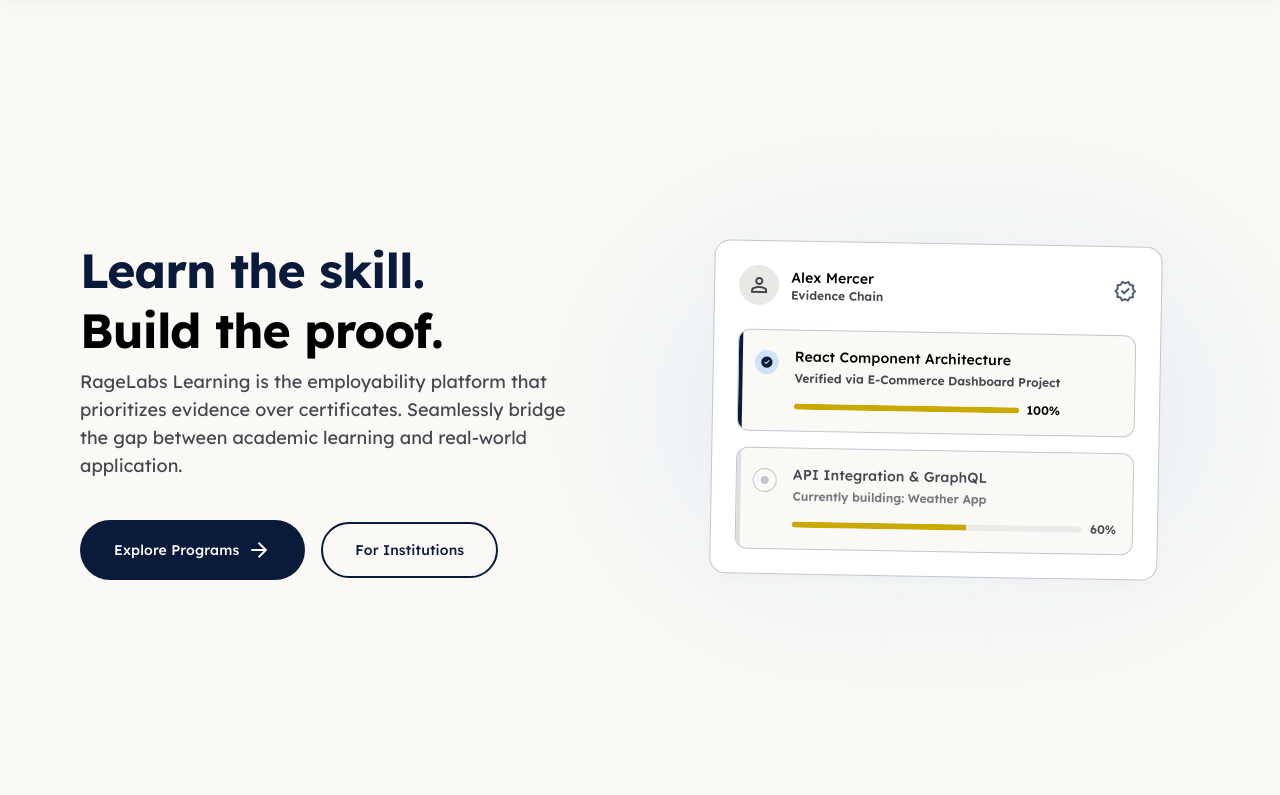
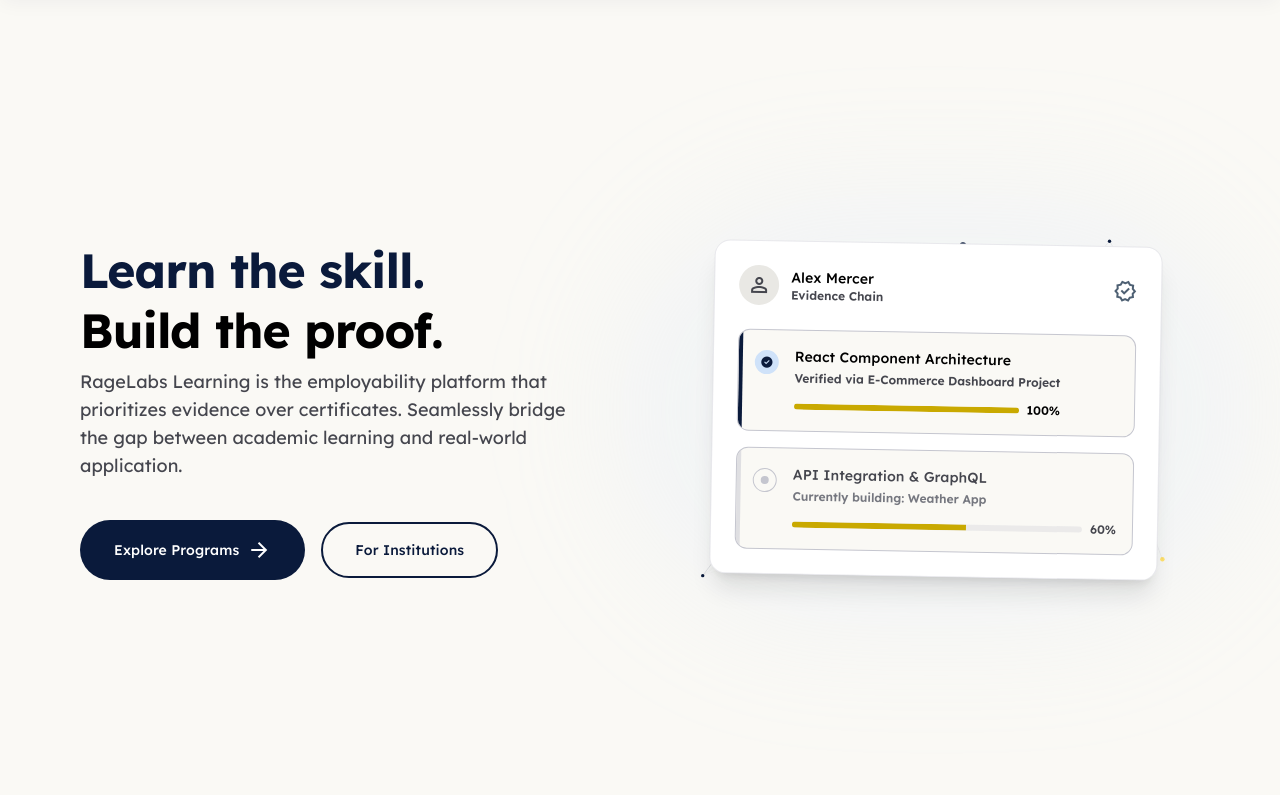
Before and after one commit to Ronit-rout/Edu_Tech, a Django app: page / in a window 1280 px wide. Shown: the part 64-859 px from the top of the page. Run offline with Django 5.2, Linux system fonts and the light colour scheme; some libraries are stand-ins or nearby versions.

Commit message:
Add loading progress bar transition and connected canvas skills animation background

```diff
--- a/templates/base.html
+++ b/templates/base.html
@@ -165,7 +165,36 @@
     {% block extra_head %}{% endblock %}
 </head>
 <body class="bg-surface-bright text-on-surface antialiased min-h-screen flex flex-col selection:bg-secondary-container selection:text-on-secondary-container">
+    <!-- Top-aligned smooth page loader bar -->
+    <div id="page-loader" class="fixed top-0 left-0 h-1 bg-[#ffe16d] z-50 transition-all duration-300 w-0" style="width: 0%; opacity: 1;"></div>
+
     {% block body %}{% endblock %}
+
+    <script>
+        // Smooth transition page-loader animation
+        window.addEventListener('DOMContentLoaded', () => {
+            const loader = document.getElementById('page-loader');
+            if (loader) {
+                loader.style.width = '100%';
+                setTimeout(() => {
+                    loader.style.opacity = '0';
+                    setTimeout(() => {
+                        loader.style.width = '0%';
+                    }, 300);
+                }, 300);
+            }
+        });
+        window.addEventListener('beforeunload', () => {
+            const loader = document.getElementById('page-loader');
+            if (loader) {
+                loader.style.opacity = '1';
+                loader.style.width = '0%';
+                setTimeout(() => {
+                    loader.style.width = '80%';
+                }, 10);
+            }
+        });
+    </script>
     {% block extra_js %}{% endblock %}
 </body>
 </html>
--- a/templates/learning/index.html
+++ b/templates/learning/index.html
@@ -26,9 +26,10 @@
         </div>
     </div>
     <!-- Hero Visual -->
-    <div class="w-full lg:w-1/2 relative mt-12 lg:mt-0">
-        <div class="absolute top-1/2 left-1/2 -translate-x-1/2 -translate-y-1/2 w-[120%] h-[120%] bg-secondary-container/30 rounded-full blur-3xl -z-10"></div>
-        <div class="relative w-full max-w-md mx-auto card-level-2 rounded-2xl p-6 rotate-1 hover:rotate-0 transition-transform duration-500">
+    <div class="w-full lg:w-1/2 relative mt-12 lg:mt-0 min-h-[350px] flex items-center justify-center">
+        <canvas id="skills-network-canvas" class="absolute inset-0 w-full h-full -z-10"></canvas>
+        <div class="absolute top-1/2 left-1/2 -translate-x-1/2 -translate-y-1/2 w-[120%] h-[120%] bg-secondary-container/20 rounded-full blur-3xl -z-20"></div>
+        <div class="relative w-full max-w-md mx-auto card-level-2 rounded-2xl p-6 rotate-1 hover:rotate-0 transition-transform duration-500 shadow-xl border border-outline-variant/40">
             <div class="flex justify-between items-center mb-6">
                 <div class="flex items-center gap-3">
                     <div class="w-10 h-10 rounded-full bg-surface-container-high flex items-center justify-center">
@@ -223,3 +224,92 @@
     </div>
 </section>
 {% endblock %}
+
+{% block extra_js %}
+<script>
+    // Canvas connected node network animation ("connecting sticks/evidence links")
+    (function() {
+        const canvas = document.getElementById('skills-network-canvas');
+        if (!canvas) return;
+        const ctx = canvas.getContext('2d');
+
+        let width = canvas.width = canvas.offsetWidth;
+        let height = canvas.height = canvas.offsetHeight;
+
+        const particles = [];
+        const maxParticles = 35;
+        const connectionDist = 110;
+
+        class Particle {
+            constructor() {
+                this.x = Math.random() * width;
+                this.y = Math.random() * height;
+                this.vx = (Math.random() - 0.5) * 0.4;
+                this.vy = (Math.random() - 0.5) * 0.4;
+                this.radius = Math.random() * 2 + 1.5;
+                this.color = Math.random() > 0.45 ? '#0a1a3b' : '#ffe16d';
+            }
+            update() {
+                this.x += this.vx;
+                this.y += this.vy;
+
+                if (this.x < 0 || this.x > width) this.vx *= -1;
+                if (this.y < 0 || this.y > height) this.vy *= -1;
+            }
+            draw() {
+                ctx.beginPath();
+                ctx.arc(this.x, this.y, this.radius, 0, Math.PI * 2);
+                ctx.fillStyle = this.color;
+                ctx.fill();
+            }
+        }
+
+        function init() {
+            for (let i = 0; i < maxParticles; i++) {
+                particles.push(new Particle());
+            }
+        }
+
+        function animate() {
+            ctx.clearRect(0, 0, width, height);
+
+            // Update & Draw
+            for (let i = 0; i < particles.length; i++) {
+                particles[i].update();
+                particles[i].draw();
+            }
+
+            // Draw connecting lines ("sticks")
+            for (let i = 0; i < particles.length; i++) {
+                for (let j = i + 1; j < particles.length; j++) {
+                    const dx = particles[i].x - particles[j].x;
+                    const dy = particles[i].y - particles[j].y;
+                    const dist = Math.sqrt(dx * dx + dy * dy);
+
+                    if (dist < connectionDist) {
+                        const alpha = (1 - (dist / connectionDist)) * 0.18;
+                        ctx.beginPath();
+                        ctx.moveTo(particles[i].x, particles[i].y);
+                        ctx.lineTo(particles[j].x, particles[j].y);
+                        ctx.strokeStyle = `rgba(10, 26, 59, ${alpha})`;
+                        ctx.lineWidth = 0.9;
+                        ctx.stroke();
+                    }
+                }
+            }
+
+            requestAnimationFrame(animate);
+        }
+
+        window.addEventListener('resize', () => {
+            if (canvas) {
+                width = canvas.width = canvas.offsetWidth;
+                height = canvas.height = canvas.offsetHeight;
+            }
+        });
+
+        init();
+        animate();
+    })();
+</script>
+{% endblock %}
```
